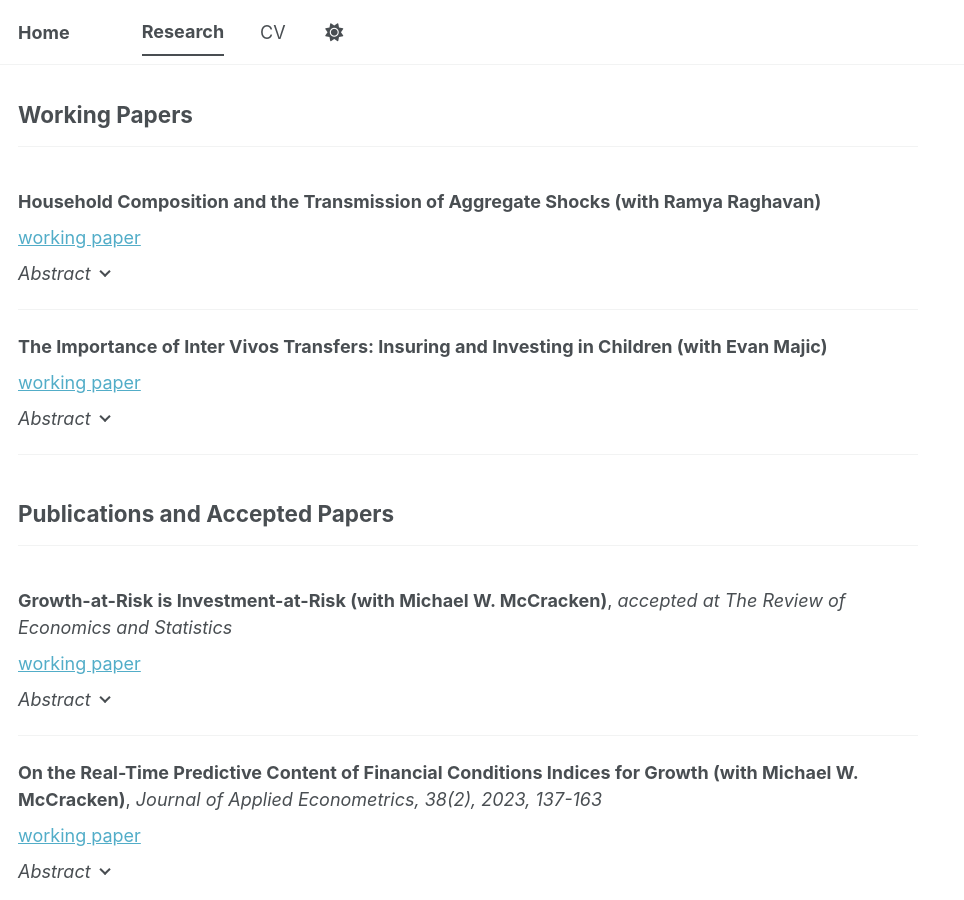
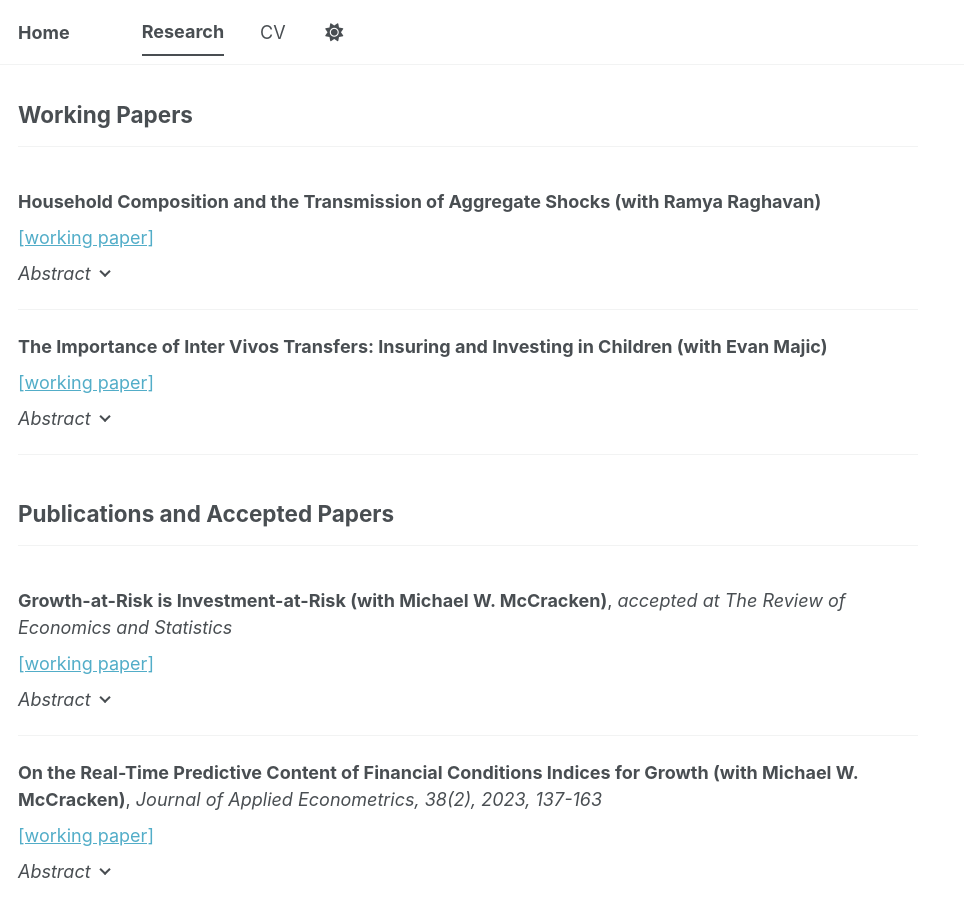
Before and after one commit to ajamburgey/ajamburgey.github.io, a Jekyll site: the page built from _pages/research.html, in a window 1280 px wide and 900 px high. Shown: the whole window, without its empty margins (0-964 px from the left). Built offline with Jekyll 4.4.1, drawn with Linux system fonts in a browser that asks for light colours; a style sheet for code colours, icons or effects is not loaded.

Commit message:
add bracket back but make it part of clickable link color

```diff
--- a/_includes/research-entry.html
+++ b/_includes/research-entry.html
@@ -12,9 +12,8 @@
 
   {% if post.pdf or post.slides %}
     <p class="research-entry__links">
-      {% if post.pdf %}<a href="{% unless post.pdf contains '://' %}{{ base_path }}{% endunless %}{{ post.pdf }}">{{ pdf_label }}</a>{% endif %}
-      {% if post.pdf and post.slides %} | {% endif %}
-      {% if post.slides %}<a href="{% unless post.slides contains '://' %}{{ base_path }}{% endunless %}{{ post.slides }}">Slides</a>{% endif %}
+      {% if post.pdf %}<a href="{% unless post.pdf contains '://' %}{{ base_path }}{% endunless %}{{ post.pdf }}">[{{ pdf_label }}]</a>{% endif %}
+      {% if post.slides %}<a href="{% unless post.slides contains '://' %}{{ base_path }}{% endunless %}{{ post.slides }}">[Slides]</a>{% endif %}
     </p>
   {% endif %}
 
```
Also changed, not shown: _research/_template.md (+2 -2 lines).
